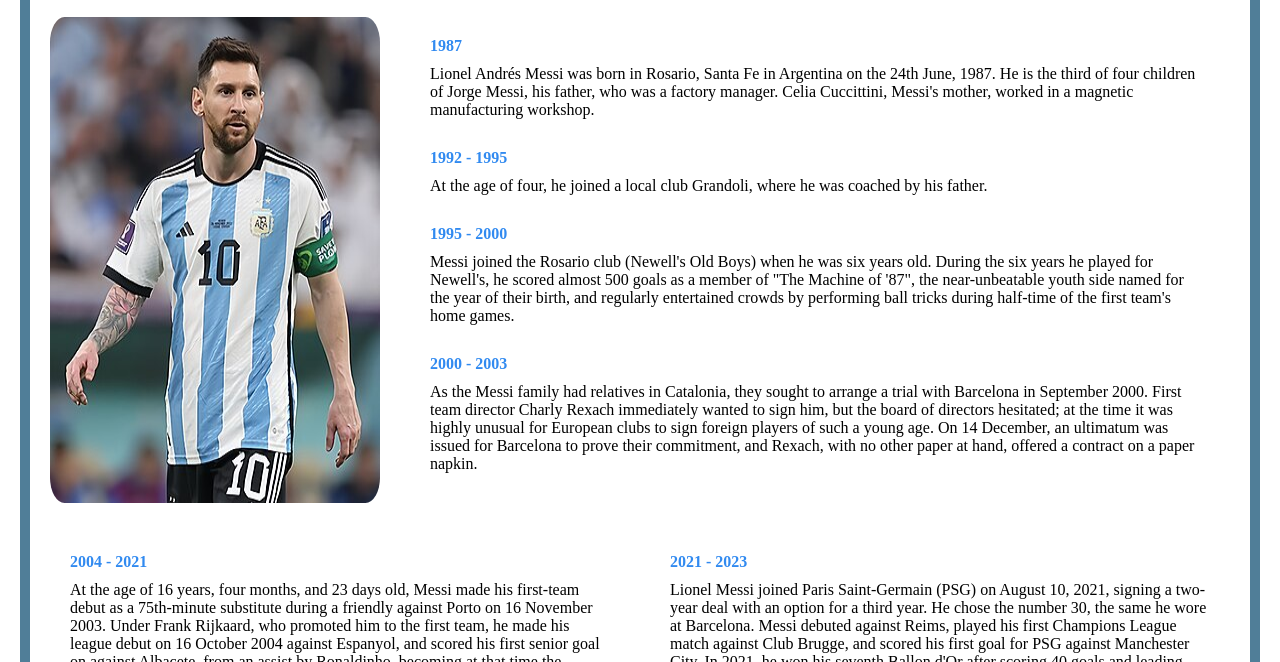
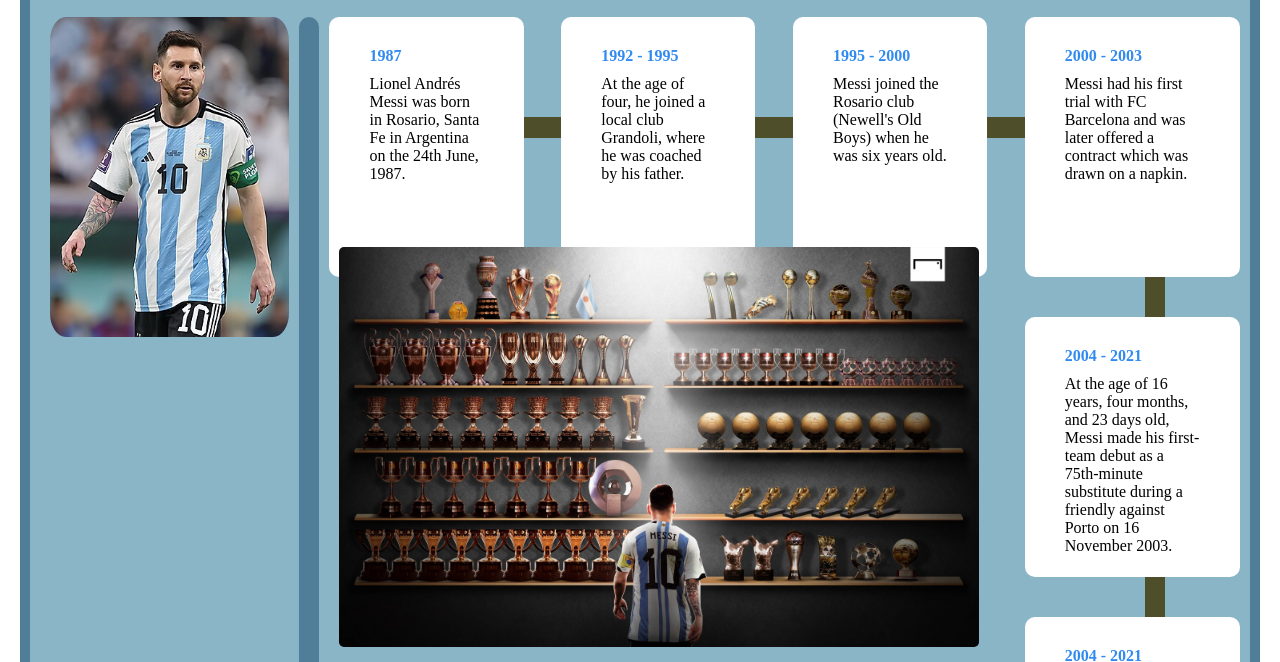
Before and after one commit to maha-2ray/tributepage-messi, a plain HTML site: page index.html in a window 1280 px wide. Shown: the part 127-789 px from the top of the page. Drawn offline with Linux system fonts and the light colour scheme.

Commit message:
Changed the style of the biography and added some new images and elements

```diff
--- a/index.html
+++ b/index.html
@@ -13,16 +13,87 @@
         </h1>
         <div id="image-space">
             <img src="Lionel Messi.jpg" alt="Lionel Messi">
+            <div class="vl"></div>
             <div class="biography">
+                <img src="messis-trophy-cabinet-.webp" alt="" class="trophy-cabinet">
+                <div class="row1">
+                    <div class="box">
                         <ul>
-                <li><strong>1987</strong> <p>Lionel Andrés Messi was born in Rosario, Santa Fe in Argentina on the 24th June, 1987. He is the third of four children of Jorge Messi, his father, who was a factory manager. Celia Cuccittini, Messi's mother, worked in a magnetic manufacturing workshop.</p></li>
+                            <li><strong>1987</strong> <p>Lionel Andrés Messi was born in Rosario, Santa Fe in Argentina on the 24th June, 1987.</p></li>
+                        </ul>
+                    </div>
+                    <hr>
+                    <div class="box">
+                        <ul>
                             <li><strong>1992 - 1995</strong> <p>At the age of four, he joined a local club Grandoli, where he was coached by his father.</p></li>
-                <li><strong>1995 - 2000</strong> <p>Messi joined the Rosario club (Newell's Old Boys) when he was six years old. During the six years he played for Newell's, he scored almost 500 goals as a member of "The Machine of '87", the near-unbeatable youth side named for the year of their birth, and regularly entertained crowds by performing ball tricks during half-time of the first team's home games.</p></li>
-                <li><strong>2000 - 2003</strong> <p>As the Messi family had relatives in Catalonia, they sought to arrange a trial with Barcelona in September 2000. First team director Charly Rexach immediately wanted to sign him, but the board of directors hesitated; at the time it was highly unusual for European clubs to sign foreign players of such a young age. On 14 December, an ultimatum was issued for Barcelona to prove their commitment, and Rexach, with no other paper at hand, offered a contract on a paper napkin.</p></li>
+                        </ul>
+                    </div>
+                    <hr>
+                    <div class="box">
+                        <ul>
+                            <li><strong>1995 - 2000</strong> <p>Messi joined the Rosario club (Newell's Old Boys) when he was six years old.</p></li>
+                        </ul>
+                    </div>
+                    <hr>
+                </div>
+                <div class="row2">
+                    <div class="box">
+                        <ul>
+                            <li><strong>2000 - 2003</strong> <p>Messi had his first trial with FC Barcelona and was later offered a contract which was drawn on a napkin.</p></li>
+                        </ul>
+                    </div>
+                    <hr class="link">
+                    <div class="box">
+                        <ul>
+                            <li><strong>2004 - 2021</strong><p>At the age of 16 years, four months, and 23 days old, Messi made his first-team debut as a 75th-minute substitute during a friendly against Porto on 16 November 2003. </p></li>
+                        </ul>
+                    </div>
+                    <hr class="link">
+                    <div class="box">
+                            <ul>
+                                <li><strong>2004 - 2021</strong><p>At the age of 16 years, four months, and 23 days old, Messi made his first-team debut as a 75th-minute substitute during a friendly against Porto on 16 November 2003. </p></li>
+                           </ul>
+                    </div>
+                    <hr class="link">
+                    <div class="box">
+                            <ul>
+                                <li><strong>2023 - Present</strong><p>Inter Miami CF announced the signing of Lionel Messi on a two-and-a-half-year contract on July 15, 2023.</p></li>
                             </ul>
                     </div>
                 </div>
-        <div class="second-phase">
+                <!-- <div class="box">
+                    <ul>
+                        <li><strong>2000 - 2003</strong> <p>Messi had his first trial with FC Barcelona and was later offered a contract which was drawn on a napkin.</p></li>
+                    </ul>
+                </div>
+                <div class="box">
+                   <ul>
+                        <li><strong>2004 - 2021</strong><p>At the age of 16 years, four months, and 23 days old, Messi made his first-team debut as a 75th-minute substitute during a friendly against Porto on 16 November 2003. </p></li>
+                   </ul>
+                </div> -->
+                <!--
+                <div class="box">
+                    <ul>
+                        <li><strong>2023 - Present</strong><p>Inter Miami CF announced the signing of Lionel Messi on a two-and-a-half-year contract on July 15, 2023.</p></li>
+                    </ul>
+                </div> -->
+                <!-- <ul >
+                    <li class="box"><strong>1987</strong> <p>Lionel Andrés Messi was born in Rosario, Santa Fe in Argentina on the 24th June, 1987.</p></li>
+                    <li class="box"><strong>1992 - 1995</strong> <p>At the age of four, he joined a local club Grandoli, where he was coached by his father.</p></li>
+                    <li class="box"><strong>1995 - 2000</strong> <p>Messi joined the Rosario club (Newell's Old Boys) when he was six years old.</p></li>
+                    <li class="box"><strong>2000 - 2003</strong> <p>Messi had his first trial with FC Barcelona and was later offered a contract which was drawn on a napkin.</p></li>
+                </ul> -->
+            </div>
+
+        </div>
+        <div class="achievements">
+            <!-- <ul class="column1">
+                <li><strong>2004 - 2021</strong><p>At the age of 16 years, four months, and 23 days old, Messi made his first-team debut as a 75th-minute substitute during a friendly against Porto on 16 November 2003. </p></li>
+                <li><strong>2023 - Present</strong><p>Inter Miami CF announced the signing of Lionel Messi on a two-and-a-half-year contract on July 15, 2023.</p></li>
+                <p class="discription">-Lionel Messi's Trophy Cabinet</p>
+            </ul> -->
+        </div>
+        <!-- <div class="second-phase">
                 <ul class="column1">
                     <li><strong>2004 - 2021</strong><p>At the age of 16 years, four months, and 23 days old, Messi made his first-team debut as a 75th-minute substitute during a friendly against Porto on 16 November 2003. Under Frank Rijkaard, who promoted him to the first team, he made his league debut on 16 October 2004 against Espanyol, and scored his first senior goal on against Albacete, from an assist by Ronaldinho, becoming at that time the youngest-ever scorer for the club. At 17 years, three months, and 22 days old, he was at the time the youngest player to represent Barcelona in an official competition, and the club would win the league title during that 2004–05 season.</p></li>
                     <li><strong>2023 - Present</strong><p>Inter Miami CF announced the signing of Lionel Messi on a two-and-a-half-year contract on July 15, 2023. He debuted in a Leagues Cup match against Cruz Azul, scoring a free-kick in stoppage time. Messi scored nine goals in his first six games, leading the team to its first trophy by winning the Leagues Cup against Nashville SC. Despite his contributions, Miami finished 14th in the Eastern Conference and missed the playoffs.
@@ -70,7 +141,7 @@
                         </ul>
                     </div>
                 </ul>
-        </div>
+        </div> -->
     </div>
 </body>
 </html>
--- a/styles.css
+++ b/styles.css
@@ -7,11 +7,15 @@
 
 }
 img{
-    border-radius: 7%;
+    border-radius:  10%;
+    height: 40vh;
 }
 .trophy-cabinet{
-    width: 100%;
-    height: 40%;
+    position: absolute;
+    margin-top: 220px;
+    width: 50%;
+    border-radius: 15px;
+    height: 50vh;
 }
 h1{
     text-align: center;
@@ -30,7 +34,8 @@ h1 p{
 #image-space{
     display: flex;
     flex-direction: row;
-    background-color: #fff;
+    background-color: rgb(137, 181, 199);
+    overflow: hidden;
 }
 .discription{
     font-size: 12px;
@@ -50,10 +55,7 @@ li{
 li p{
     color: black;
 }
-.trophies{
-    display: flex;
-    flex-direction: row;
-}
+
 .column2-list2 li, .column2-list3 li{
     color: black;
 }
@@ -65,3 +67,52 @@ li p{
     font-size: 13px;
     text-align: center;
 }
+.vl{
+    width: 0.01vw;
+    height: 100vh;
+    background-color: rgb(80, 126, 152);
+    border-radius: 10px;
+    margin-top: 10px;
+}
+.biography, .row1{
+    display: flex;
+    flex-direction: row;
+    margin-right: 0px;
+}
+.row1{
+    padding: 0px;
+}
+.row2{
+    padding-left: 0;
+    padding-bottom: 0;
+    padding-top: 0;
+}
+.box{
+    box-shadow: 5px, -5px 0px, rgb(95, 95, 109);
+    background-color: #fff;
+    margin-top: 0px;
+    border-radius: 10px;
+    height: 30vh;
+    width: 100%;
+
+
+}
+hr{
+    width: 70px;
+    height: 0.5px;
+    background-color: rgb(78, 78, 43);
+    margin-top: 100px;
+    border-style: none;
+}
+.row2{
+    display: flex;
+    flex-direction: column;
+    margin-left: 0;
+}
+.link{
+    height: 20px;
+    width: 0.5px;
+    margin-left: 120px;
+    margin-top: 0px;
+    margin-bottom: 0px;
+}
```
Lines whose indentation alone changed are shown as unchanged.
